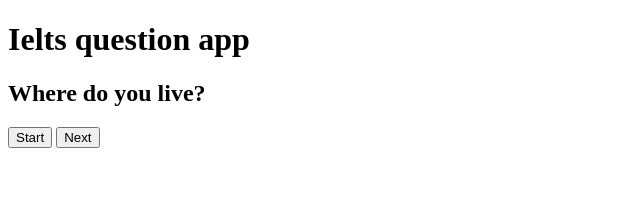
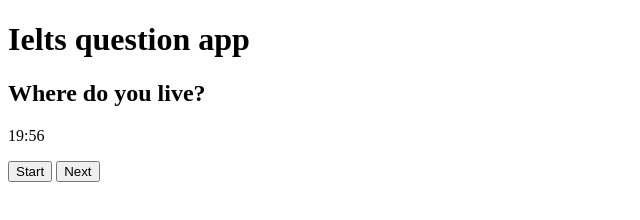
Before and after one commit to rblejman/ielts-speaking-questions, a plain HTML site: page index.html in a window 1280 px wide. Shown: the whole page, without its empty margins (0-640 px from the left). Drawn offline with Linux system fonts and the light colour scheme.

Commit message:
timer added

```diff
--- a/index.html
+++ b/index.html
@@ -11,6 +11,7 @@
     <div class="qWall">
       <h2 class="qWall__question">Where do you live?</h2>
     </div>
+    <p class="countDown">timer</p>
     <button class="start">Start</button>
     <button class="next">Next</button>
     <script type="module" src="main.js"></script>
--- a/main.js
+++ b/main.js
@@ -33,7 +33,19 @@
   }
 }
 
-function countdown() {}
+// timer
+const startTiming = 20;
+let time = startTiming * 60;
+const count = document.querySelector(".countDown");
+
+setInterval(updateTimer, 1000);
+function updateTimer() {
+  const minutes = Math.floor(time / 60);
+  let seconds = time % 60;
+  seconds = seconds < 10 ? "0" + seconds : seconds;
+  count.innerHTML = `${minutes}:${seconds}`;
+  time--;
+}
 
 // start program
 startBtn.addEventListener("click", () => {
--- /dev/null
+++ b/timer.js
@@ -0,0 +1,3 @@
+function countDown() {}
+
+export  countDown();
```
